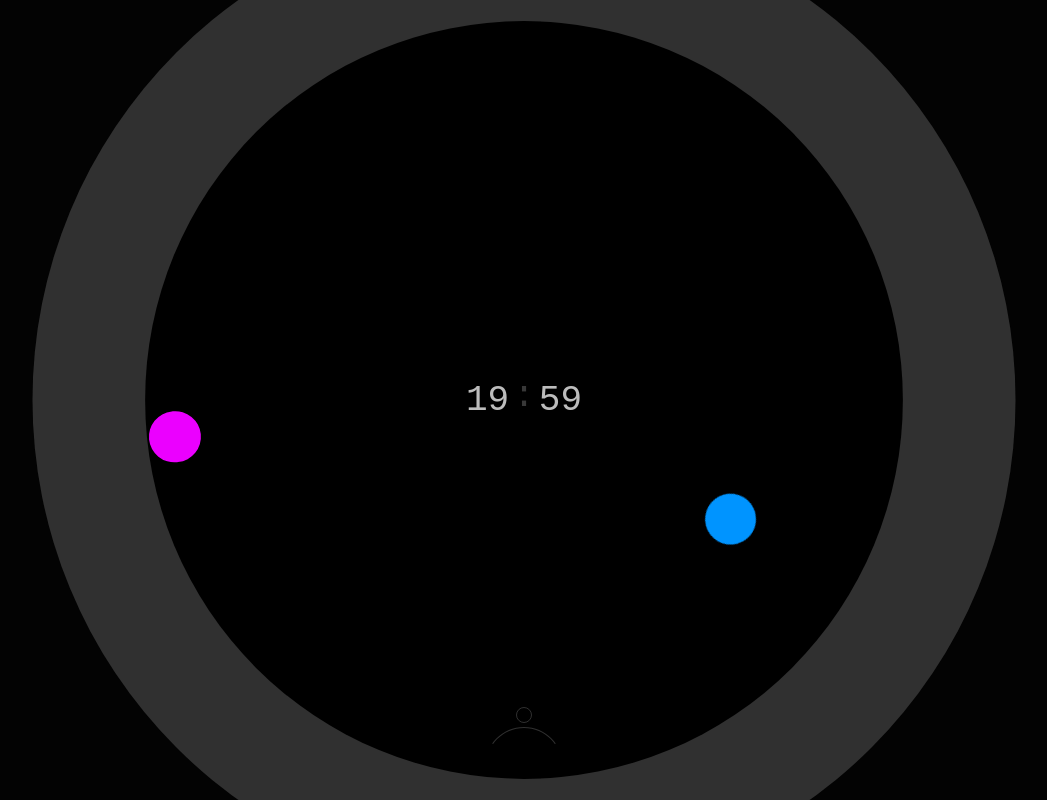
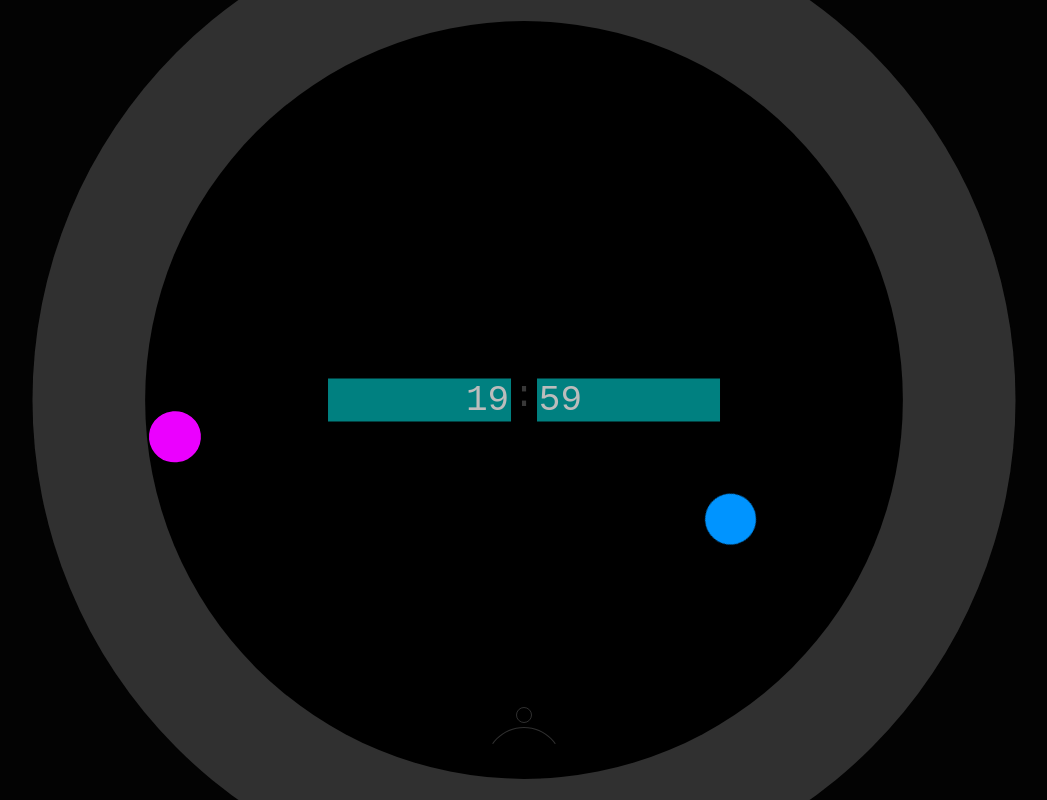
Before and after one commit to qclock/qclk, a Gatsby site: page / in a window 1280 px wide. Shown: the whole page, without its empty margins (116-1163 px from the left). Built offline with nearby package versions, Linux system fonts and the light colour scheme; Gatsby itself is replaced by a stand-in of ours.

Commit message:
Update timeinput.module.scss

```diff
--- a/src/components/TimeInput/timeinput.module.scss
+++ b/src/components/TimeInput/timeinput.module.scss
@@ -11,7 +11,7 @@
     -webkit-appearance: none;
     appearance: none;
     border: none;
-    background: transparent;
+    background: teal;
     width: 14vw;
 
     &.minute {
```
